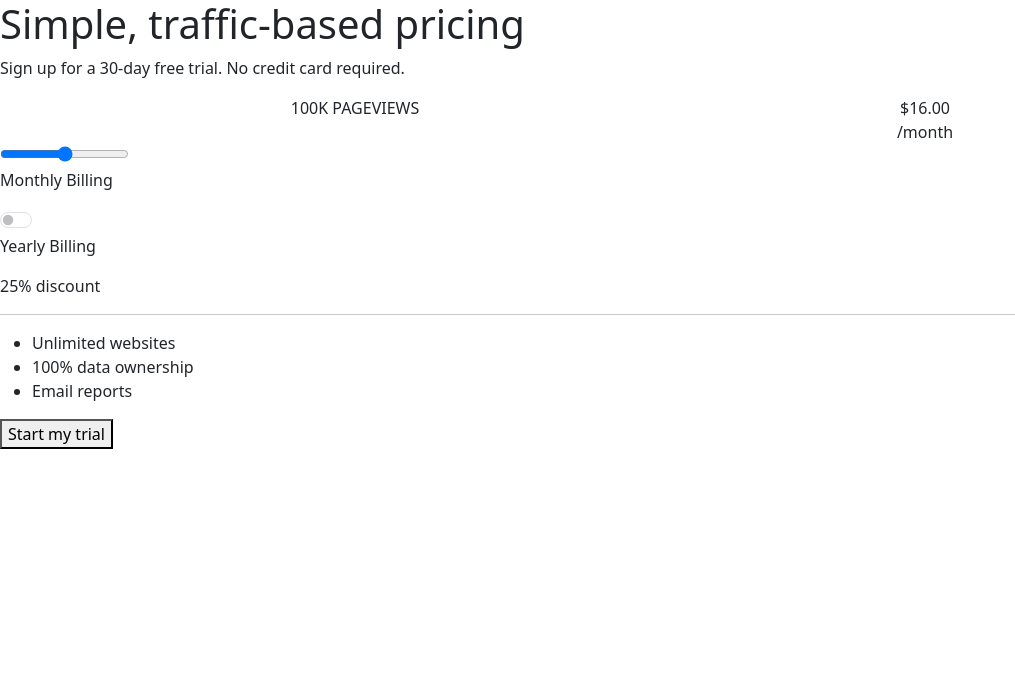
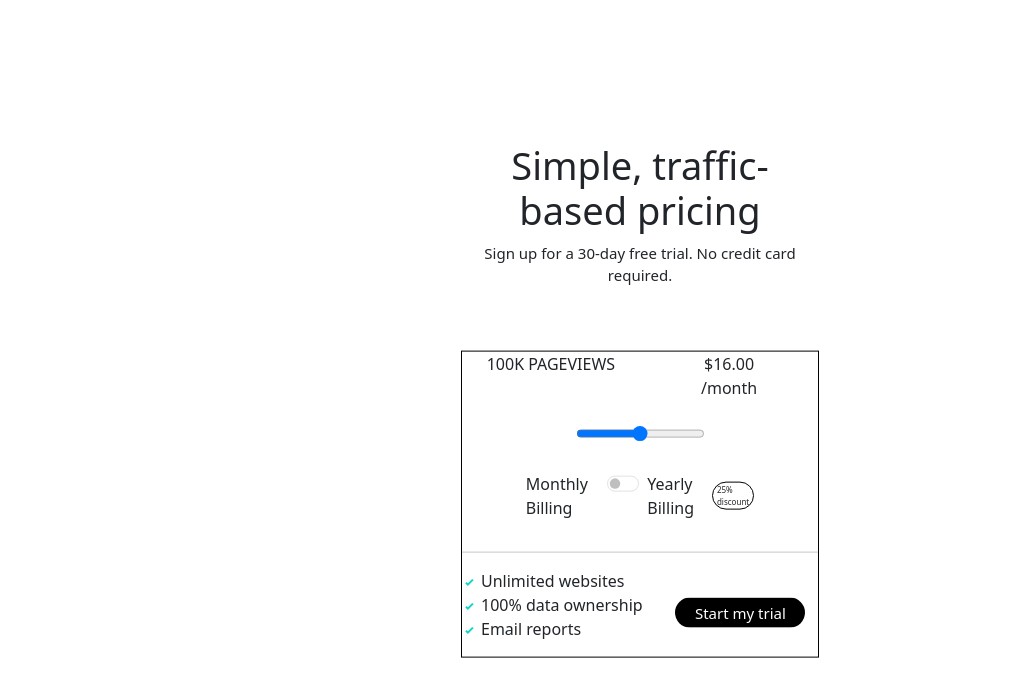
Before and after one commit to r00kieAd/interactive-pricing-component, a plain HTML site: page index.html in a window 1280 px wide. Shown: the whole page, without its empty margins (0-1015 px from the left). Drawn offline with nearby package versions, Linux system fonts and the light colour scheme.

Commit message:
added presentable css

```diff
--- a/index.html
+++ b/index.html
@@ -34,9 +34,9 @@
       <div id="inputRange">
         <input type="range" name="amt" id="amt">
       </div>
-      <div id="parameters">
+      <div id="priceParameters">
         <div class="pText1">
-          <p id="value1">Monthly Billing</p>
+          <p id="value1">Monthly Billing&nbsp;&nbsp;</p>
         </div>
         <div class="pSelector">
           <div class="form-check form-switch">
--- a/style.css
+++ b/style.css
@@ -0,0 +1,69 @@
+#main {
+    position: absolute;
+    top: 50%;
+    left: 50%;
+    transform: translate(-50%, -50%);
+    width: 30vw;
+    padding: 1vw;
+}
+
+#headline {
+    text-align: center;
+    font-size: 15px;
+    margin-bottom: 5vw;
+}
+
+#mainHeading {
+    font-size: 38px;
+}
+
+#contents {
+    position: relative;
+    border: 1px solid black;
+}
+
+#inputRange {
+    margin: 1.5rem 0;
+    text-align: center;
+}
+
+#priceParameters {
+    display: flex;
+    justify-content: space-evenly;
+    margin: 0 5vw;
+}
+
+.ptext3 {
+    align-self: center;
+    font-size: 8px;
+}
+
+#pDiscount {
+    border: 0.1px solid black;
+    border-radius: 20px;
+    padding: 1px 4px;
+}
+
+#footer {
+    display: flex;
+    justify-content: space-between;
+    padding: 0 1vw;
+    align-items: center;
+}
+
+ul {
+    list-style-image: url('images/icon-check.svg');
+    padding: 0 0.5vw;
+}
+
+#start {
+    outline: none;
+    background-color: black;
+    border: 1px solid transparent;
+    border-radius: 15px;
+    color: white;
+    width: 130px;
+    height: 30px;
+    line-height: 20px;
+    font-size: 15px;
+}
```
Also changed, not shown: 1 other file.
